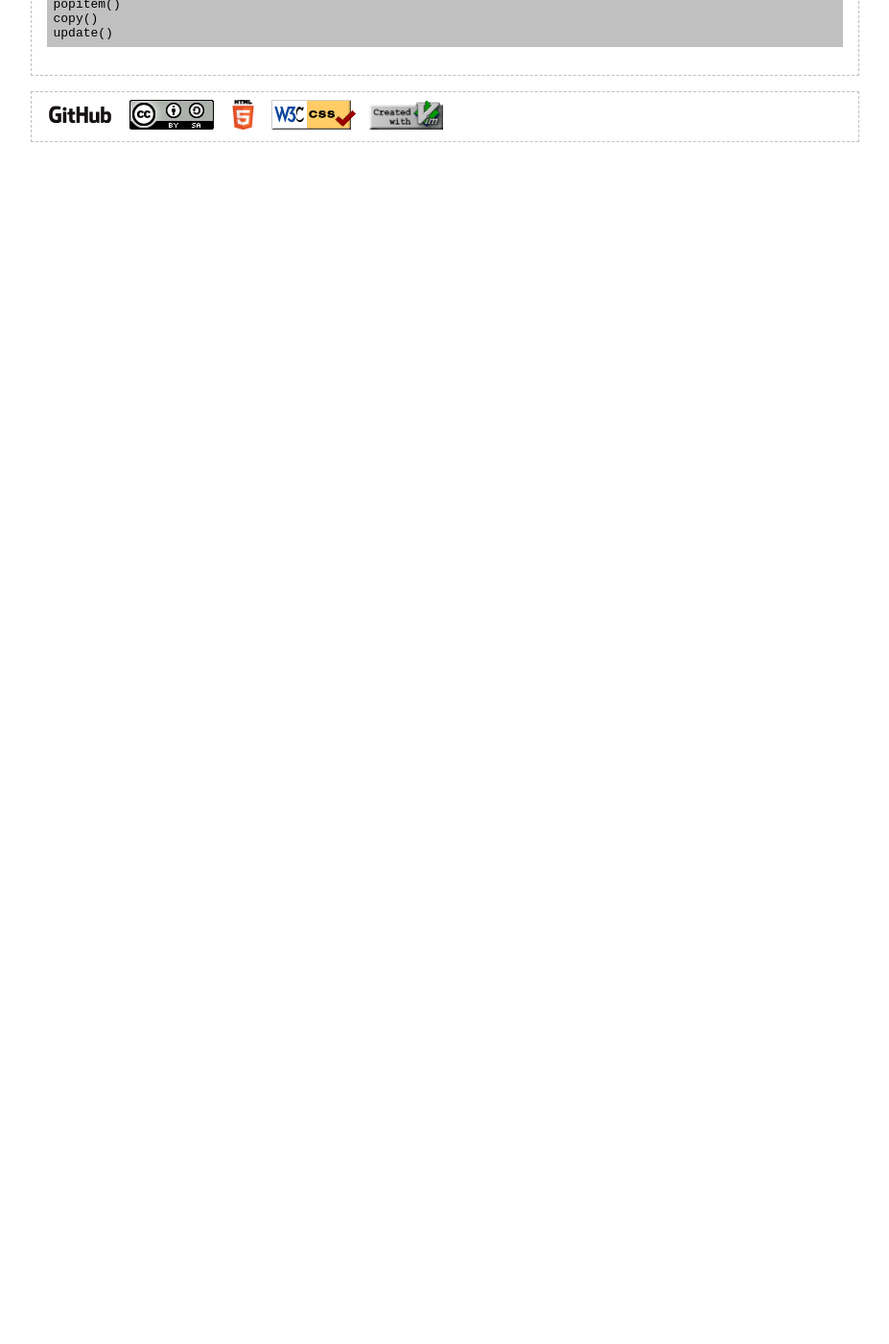
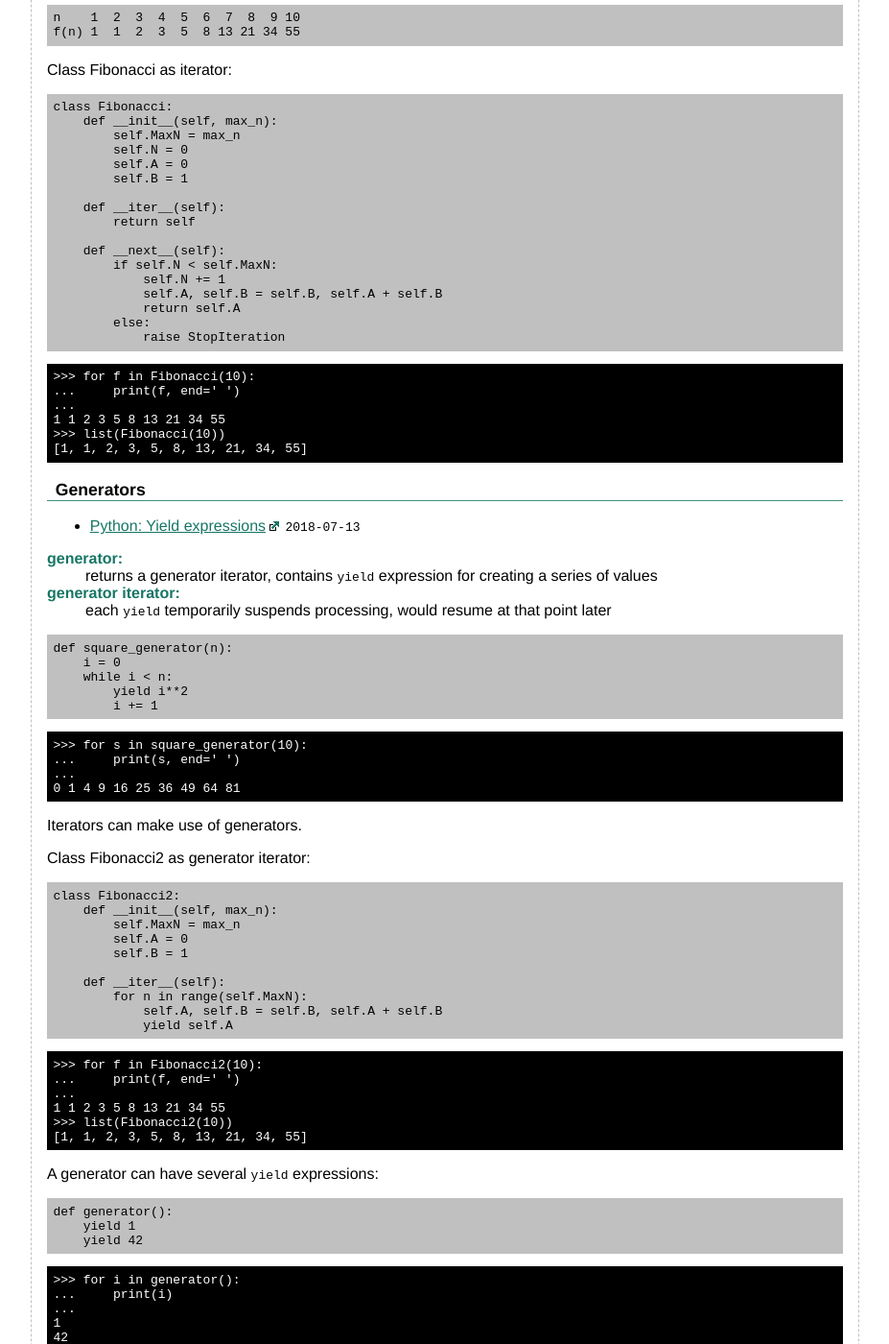
Before and after one commit to flyinggreenfrog/flyinggreenfrog.github.io, a Jekyll site: the page built from knowledgebase/python.md, in a window 1280 px wide and 1400 px high, scrolled down 11315 px. Shown: the whole window at 96% size, without its empty margins (176-1103 px from the left). Built offline with Jekyll 4.4.1, drawn with Linux system fonts in a browser that asks for light colours; before the commit the page ends 11495 px from its top, so only the background shows below that; some of the changed text lies outside the part shown.

Commit message:
Added sections comprehensions, iterators and generators.

````diff
--- a/knowledgebase/python.md
+++ b/knowledgebase/python.md
@@ -733,6 +733,309 @@ __ceil__
 
 ## Advanced programming
 
+### Comprehensions
+
+List comprehensions:
+
+``` text
+[... for  in  ... for  in ... if ]
+```
+
+``` sh
+>>> squares = [x**2 for x in range(4)]
+```
+
+Dict comprehensions:
+
+``` text
+{key: value for  in }
+```
+
+``` sh
+>>> squares2 = {x: x**2 for x in range(4)}
+```
+
+Set comprehensions:
+
+``` text
+{item for  in ...}
+```
+
+``` sh
+>>> squares3 = {x**2 for x in range(4)}
+```
+
+### Iterators
+
+* [Python: Iterator Types](https://docs.python.org/3/library/stdtypes.html#iterator-types) <time>2018-07-13</time>
+* [Wikipedia: Fibonacci number](https://en.wikipedia.org/wiki/Fibonacci_number) <time>2018-07-13</time>
+
+iterable
+: object capable of returning members one at a time
+
+iterator
+: call of a object's `__next__` method or builtin function `next(object)` gets
+items one at a time or raises `StopIteration`
+
+Builtin function `iter()` returns an iterator of an iterable object.
+
+For an iterable container or an iterator you have to implement:
+
+``` text
+container.__iter__    iterable
+iterator.__iter__     iterator
+iterator.__next__     iterator
+```
+
+Fibonacci:
+
+``` text
+n    1  2  3  4  5  6  7  8  9 10
+f(n) 1  1  2  3  5  8 13 21 34 55
+```
+
+Class Fibonacci as iterator:
+
+``` text
+class Fibonacci:
+    def __init__(self, max_n):
+        self.MaxN = max_n
+        self.N = 0
+        self.A = 0
+        self.B = 1
+
+    def __iter__(self):
+        return self
+
+    def __next__(self):
+        if self.N < self.MaxN:
+            self.N += 1
+            self.A, self.B = self.B, self.A + self.B
+            return self.A
+        else:
+            raise StopIteration
+```
+
+``` sh
+>>> for f in Fibonacci(10):
+...     print(f, end=' ')
+...
+1 1 2 3 5 8 13 21 34 55
+>>> list(Fibonacci(10))
+[1, 1, 2, 3, 5, 8, 13, 21, 34, 55]
+```
+
+### Generators
+
+* [Python: Yield expressions](https://docs.python.org/3/reference/expressions.html#yield-expressions) <time>2018-07-13</time>
+
+generator
+: returns a generator iterator, contains `yield` expression for creating a
+series of values
+
+generator iterator
+: each `yield` temporarily suspends processing, would resume at that point
+later
+
+``` text
+def square_generator(n):
+    i = 0
+    while i < n:
+        yield i**2
+        i += 1
+```
+
+``` sh
+>>> for s in square_generator(10):
+...     print(s, end=' ')
+...
+0 1 4 9 16 25 36 49 64 81
+```
+
+Iterators can make use of generators.
+
+Class Fibonacci2 as generator iterator:
+
+``` text
+class Fibonacci2:
+    def __init__(self, max_n):
+        self.MaxN = max_n
+        self.A = 0
+        self.B = 1
+
+    def __iter__(self):
+        for n in range(self.MaxN):
+            self.A, self.B = self.B, self.A + self.B
+            yield self.A
+```
+
+``` sh
+>>> for f in Fibonacci2(10):
+...     print(f, end=' ')
+...
+1 1 2 3 5 8 13 21 34 55
+>>> list(Fibonacci2(10))
+[1, 1, 2, 3, 5, 8, 13, 21, 34, 55]
+```
+
+A generator can have several `yield` expressions:
+
+``` text
+def generator():
+    yield 1
+    yield 42
+```
+
+``` sh
+>>> for i in generator():
+...     print(i)
+...
+1
+42
+```
+
+Subgenerators:
+
+``` text
+def sub_generator(n):
+    yield from range(n, 0, -1)
+    yield from range(n)
+```
+
+``` sh
+>>> list(sub_generator(5))
+[5, 4, 3, 2, 1, 0, 1, 2, 3, 4]
+```
+
+Traverse binary tree with subgenerators:
+
+``` text
+class Node:
+    def __init__(self, value, left=None, right=None):
+        self.left = left
+        self.value = value
+        self.right = right
+
+    def traverse(self):
+        if self.left:
+            yield from self.left.traverse()
+        yield self.value
+        if self.right:
+            yield from self.right.traverse()
+
+left2 = Node(left=Node(1), value=2, right=Node(3))
+left1 = Node(left=left2, value=4, right=Node(5))
+
+right2 = Node(value=8, right=Node(9))
+right1 = Node(left=right2, value=7, right=Node(10))
+
+tree = Node(left=left1, value=6, right=right1)
+```
+
+``` sh
+>>> list(tree.traverse())
+[1, 2, 3, 4, 5, 6, 8, 9, 7, 10]
+```
+
+Generator expressions:
+
+``` text
+sum([i**2 for i in range(10)])
+
+sum((i**2 for i in range(10)))
+
+sum(i**2 for i in range(10))
+```
+
+Generator iterators implement:
+
+``` text
+generator.__next__
+generator.send()
+generator.throw()
+generator.close()
+```
+
+Generator implements iterator protocol, generator is producer, caller is
+consumer.
+
+``` text
+for i in range(5):
+    print(i)
+
+r = iter(range(5))
+
+try:
+    while True:
+        i = next(r)
+        print(i)
+except StopIteration:
+    pass
+```
+
+With consuming generators this is reversed, generator is consumer, caller is
+producer.
+
+``` text
+def consumer():
+    while True:
+        i = (yield)
+        print(i)
+```
+
+``` sh
+>>> c = consumer()
+>>> next(c)
+>>> c.send(42)
+42
+```
+
+To avoid the call of `next(c)` before using the consuming generator, you can
+use a decorator function, that is calling next once.
+
+``` sh
+def consumer_decorator(f):
+    def g_f(*args, **kwargs):
+        gen = f(*args, **kwargs)
+        next(gen)
+        return gen
+    return g_f
+
+@consumer_decorator
+def consumer():
+    while True:
+        i = (yield)
+        print(i)
+```
+
+``` sh
+>>> c = consumer()
+>>> c.send(42)
+42
+```
+
+Exception can also be passed into the generator function:
+
+``` text
+def square_generator2(n):
+    for i in range(n):
+        try:
+            yield i**2
+        except Exception:
+            raise Exception('Error with index {}'.format(i))
+```
+
+``` sh
+>>> g = square_generator2(10)
+>>> next(g)
+0
+>>> next(g)
+1
+>>> next(g)
+4
+>>> g.throw(ValueError)
+```
+
 ### Container, sequences and mappings
 
 * [Python: collections - Container datatypes](https://docs.python.org/3/library/collections.html#module-collections) <time>2018-07-13</time>
````
